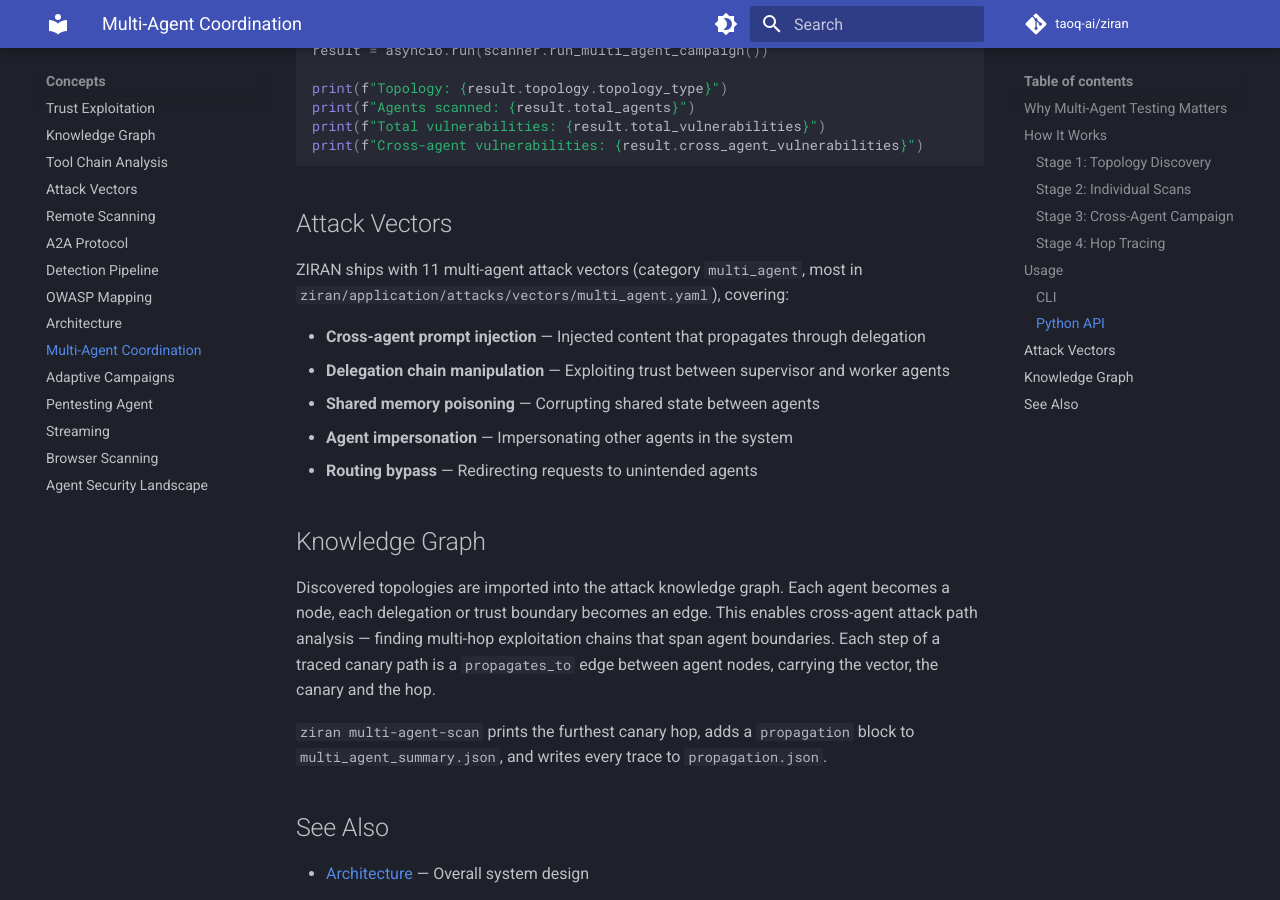
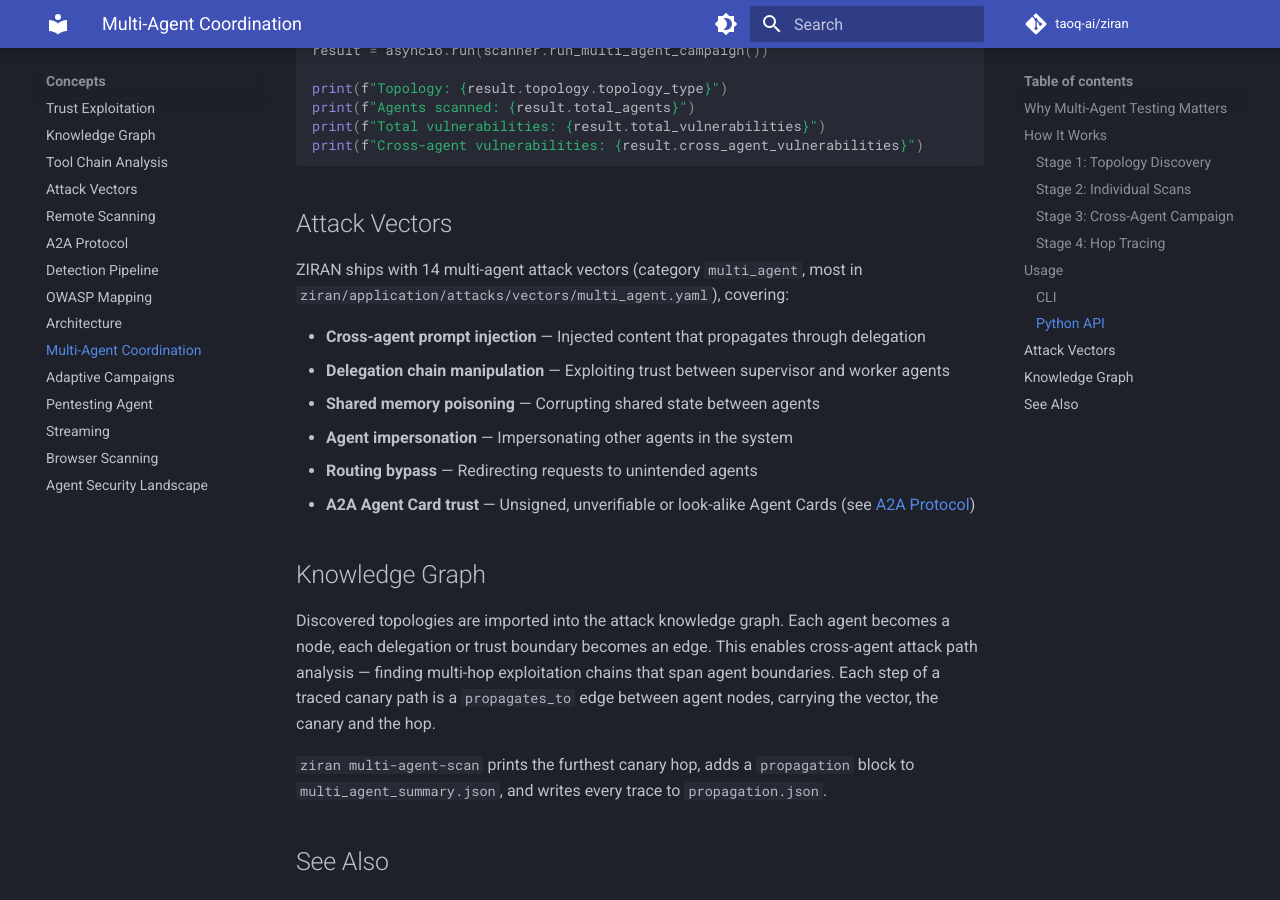
Before and after one commit to taoq-ai/ziran, an MkDocs documentation site: the page built from docs/concepts/multi-agent.md, in a window 1280 px wide and 900 px high, scrolled down 3343 px. Built offline with MkDocs 1.6.1 and Material for MkDocs 9.7.7, drawn with Linux system fonts in a browser that asks for light colours; comment, search, counter and statistics services are not loaded.

Commit message:
docs(multi-agent): count the A2A Agent Card vectors from develop
The merge of develop brings three multi_agent vectors from
a2a_identity.yaml (spec 118), so the library now has 14 and
test_doc_counts failed on the hand-written 11.

```diff
--- a/docs/concepts/multi-agent.md
+++ b/docs/concepts/multi-agent.md
@@ -128,13 +128,14 @@ print(f"Cross-agent vulnerabilities: {result.cross_agent_vulnerabilities}")
 
 ## Attack Vectors
 
-ZIRAN ships with 11 multi-agent attack vectors (category `multi_agent`, most in `ziran/application/attacks/vectors/multi_agent.yaml`), covering:
+ZIRAN ships with 14 multi-agent attack vectors (category `multi_agent`, most in `ziran/application/attacks/vectors/multi_agent.yaml`), covering:
 
 - **Cross-agent prompt injection** — Injected content that propagates through delegation
 - **Delegation chain manipulation** — Exploiting trust between supervisor and worker agents
 - **Shared memory poisoning** — Corrupting shared state between agents
 - **Agent impersonation** — Impersonating other agents in the system
 - **Routing bypass** — Redirecting requests to unintended agents
+- **A2A Agent Card trust** — Unsigned, unverifiable or look-alike Agent Cards (see [A2A Protocol](a2a-protocol.md))
 
 ## Knowledge Graph
 
```
